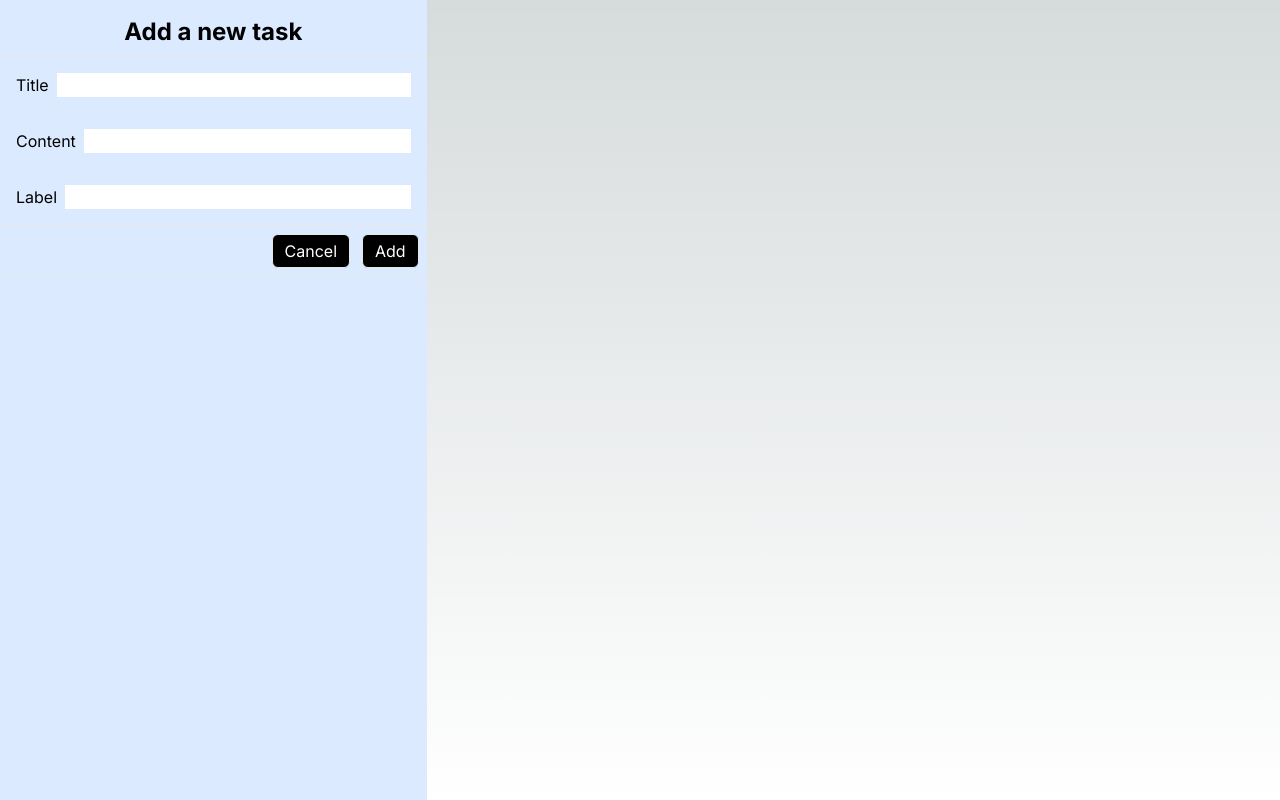
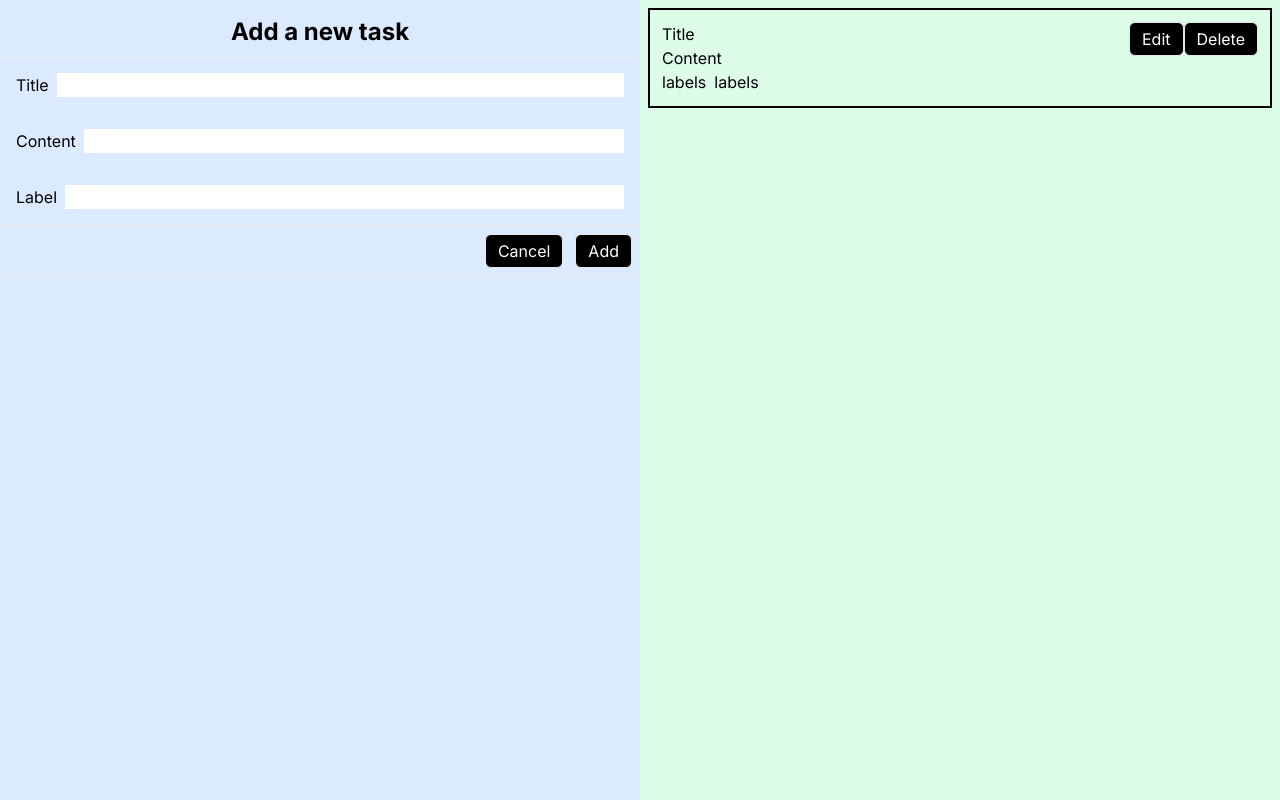
Before and after one commit to mohdasifabid/todo-app-cna, a Next.js app: page / in a window 1280 px wide. Built offline with nearby package versions, Linux system fonts and the light colour scheme.

Commit message:
Feat TodoListingCard

```diff
--- a/app/page.tsx
+++ b/app/page.tsx
@@ -1,11 +1,13 @@
 import Sidebar from "@/components/Sidebar";
+import { TodosListingPage } from "@/components/TodosListingPage";
 import AddTask from "@/components/addTask";
 import Image from "next/image";
 
 export default function Home() {
   return (
-    <main className="flex min-h-screen flex-col justify-between">
+    <main className="flex min-h-screen">
       <AddTask/>
+      <TodosListingPage/>
     </main>
   );
 }
--- /dev/null
+++ b/components/TodosListingPage.tsx
@@ -0,0 +1,27 @@
+"use client";
+import { useState } from "react";
+
+export function TodosListingPage() {
+  return (
+    <div className="w-1/2 bg-green-100 p-2 ">
+      <div className="border-2 border-solid border-black  p-3 flex justify-between">
+        <div>
+          <p>Title</p>
+          <p>Content</p>
+          <div className="flex gap-2">
+            <span className="">labels</span>
+            <span>labels</span>
+          </div>
+        </div>
+        <div>
+          <button className="border pt-1 pl-3 pr-3 pb-1 bg-black text-white rounded-md">
+            Edit
+          </button>
+          <button className="border pt-1 pl-3 pr-3 pb-1 bg-black text-white rounded-md">
+            Delete
+          </button>
+        </div>
+      </div>
+    </div>
+  );
+}
--- a/components/addTask.tsx
+++ b/components/addTask.tsx
@@ -1,6 +1,6 @@
 export default function AddTask() {
   return (
-    <div className="w-1/3 bg-blue-100 min-h-screen">
+    <div className="w-1/2 bg-blue-100 min-h-screen">
       <h1 className="text-2xl pt-4 text-center font-bold pb-2">
         Add a new task
       </h1>
```
